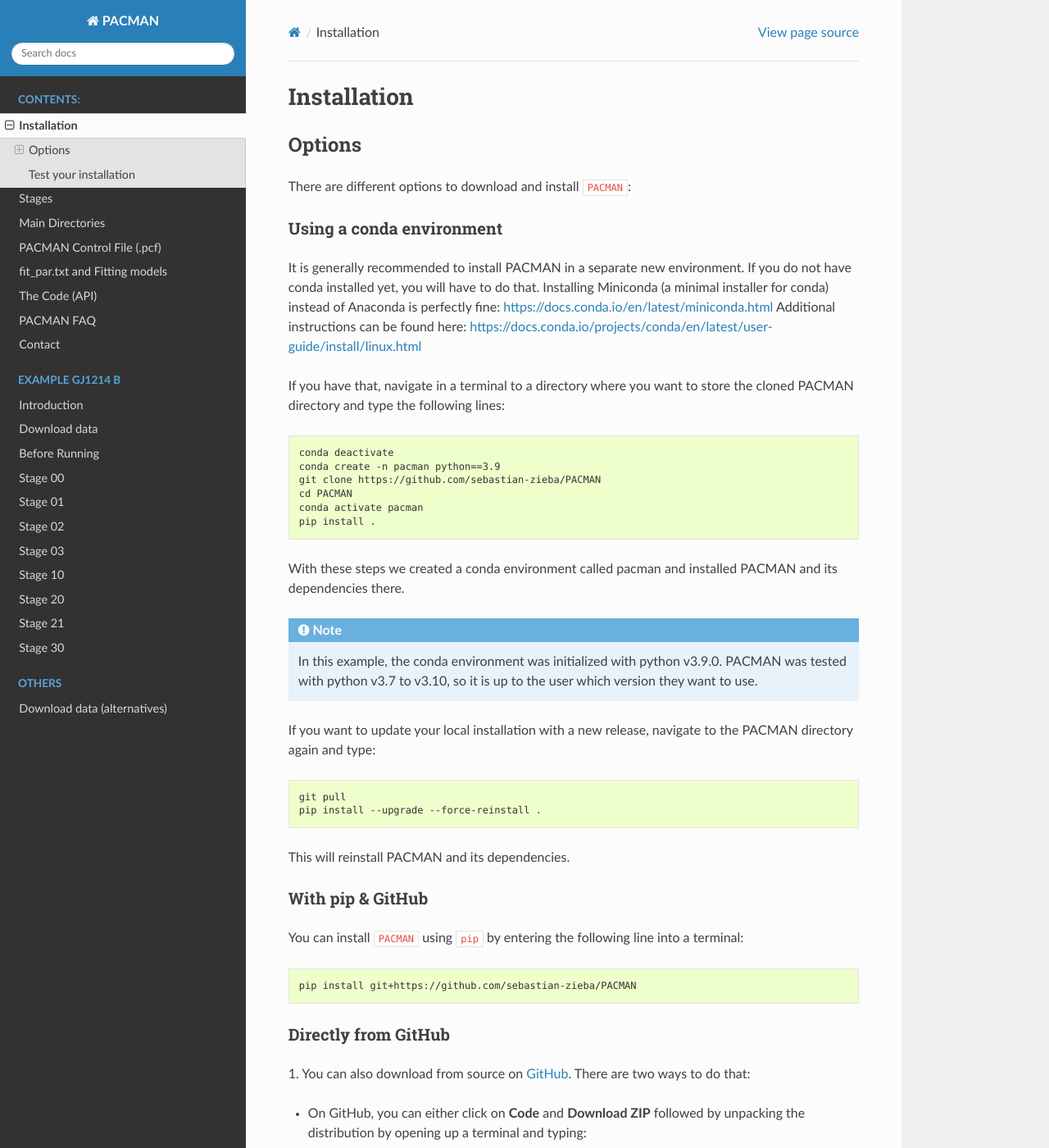
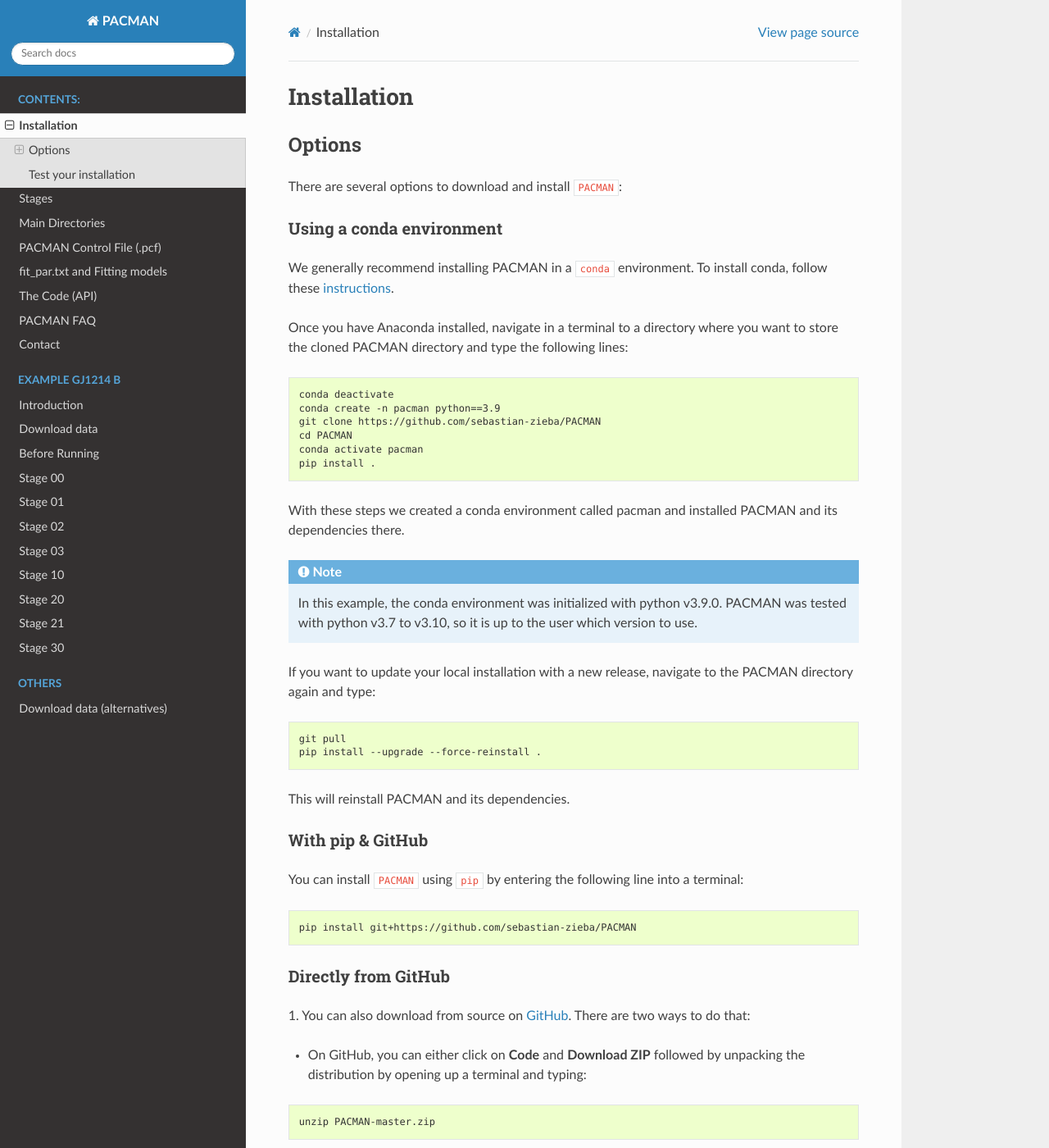
Before and after one commit to sebastian-zieba/PACMAN, a Sphinx documentation site: the page built from docs/source/installation.rst, in a window 1280 px wide and 1400 px high. Shown: the whole window at 82% size. Built offline with Sphinx 7.4.7 and the Read the Docs theme 2.0.0, drawn with Linux system fonts in a browser that asks for light colours; some of the changed text lies outside the part shown.

Commit message:
clean up installation

```diff
--- a/docs/source/installation.rst
+++ b/docs/source/installation.rst
@@ -6,17 +6,14 @@
 Options
 ____________________________________________________
 
-There are different options to download and install ``PACMAN``:
+There are several options to download and install ``PACMAN``:
 
 Using a conda environment
 ---------------------------------
 
-It is generally recommended to install PACMAN in a separate new environment.
-If you do not have conda installed yet, you will have to do that.
-Installing Miniconda (a minimal installer for conda) instead of Anaconda is perfectly fine: https://docs.conda.io/en/latest/miniconda.html
-Additional instructions can be found here: https://docs.conda.io/projects/conda/en/latest/user-guide/install/linux.html
+We generally recommend installing PACMAN in a ``conda`` environment.  To install conda, follow these `instructions <https://docs.conda.io/projects/conda/en/latest/user-guide/install/index.html>`_.
 
-If you have that, navigate in a terminal to a directory where you want to store the cloned PACMAN directory and type the following lines:
+Once you have Anaconda installed, navigate in a terminal to a directory where you want to store the cloned PACMAN directory and type the following lines:
 
 .. code-block:: console
 
@@ -29,7 +26,7 @@
 
 With these steps we created a conda environment called pacman and installed PACMAN and its dependencies there.
 
-.. note:: In this example, the conda environment was initialized with python v3.9.0. PACMAN was tested with python v3.7 to v3.10, so it is up to the user which version they want to use.
+.. note:: In this example, the conda environment was initialized with python v3.9.0. PACMAN was tested with python v3.7 to v3.10, so it is up to the user which version to use.
 
 If you want to update your local installation with a new release, navigate to the PACMAN directory again and type:
 
@@ -63,7 +60,7 @@
 
     unzip PACMAN-master.zip
 
-* Or Clone the repository using ``git`` by typing:
+* Or clone the repository using ``git`` by typing:
 
 .. code-block:: console
 
@@ -85,7 +82,7 @@
 Test your installation
 ____________________________________________________
 
-If you want to test if your installation was successful, navigate to your cloned PACMAN directory and type:
+To test if your installation was successful, navigate to your cloned PACMAN directory and type:
 
 .. code-block:: console
 
```
Also changed, not shown: other parts of docs/source/installation.rst (+2 -2 lines).
